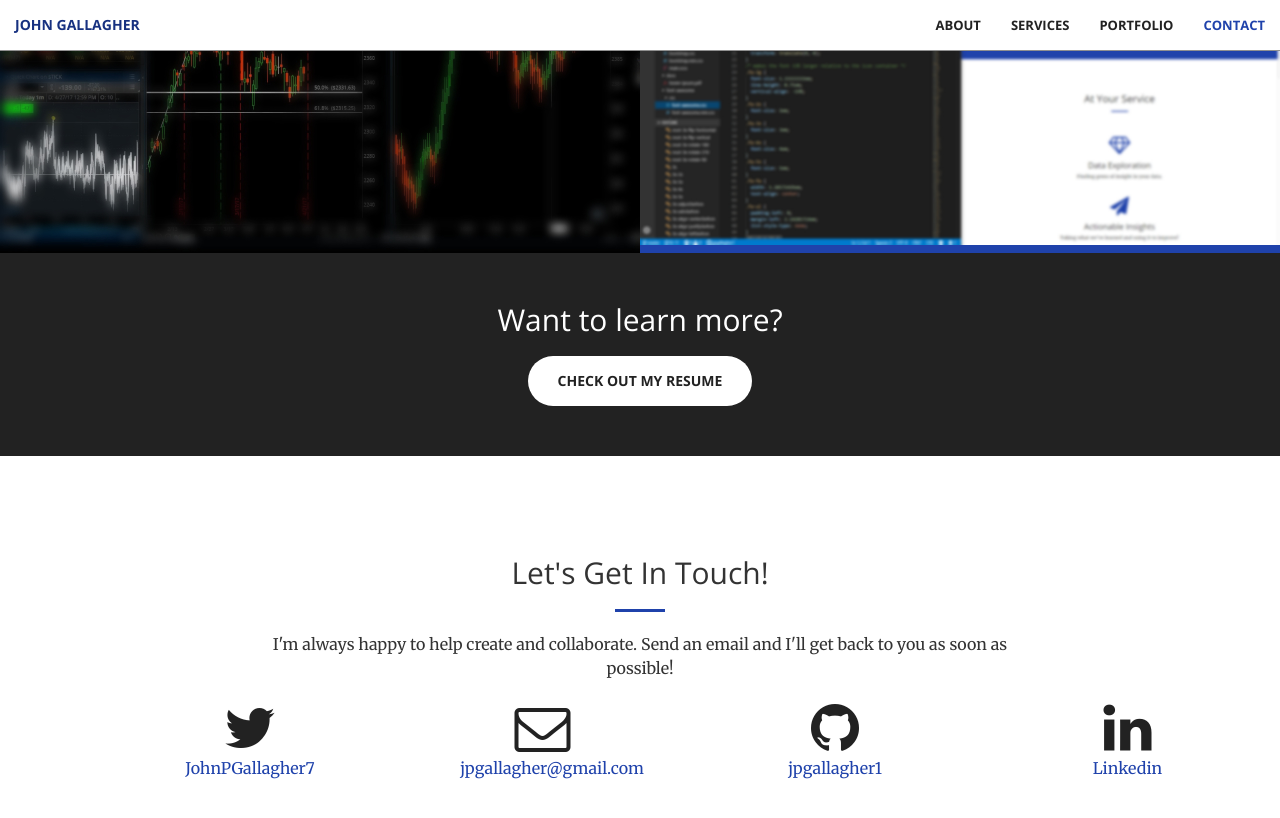
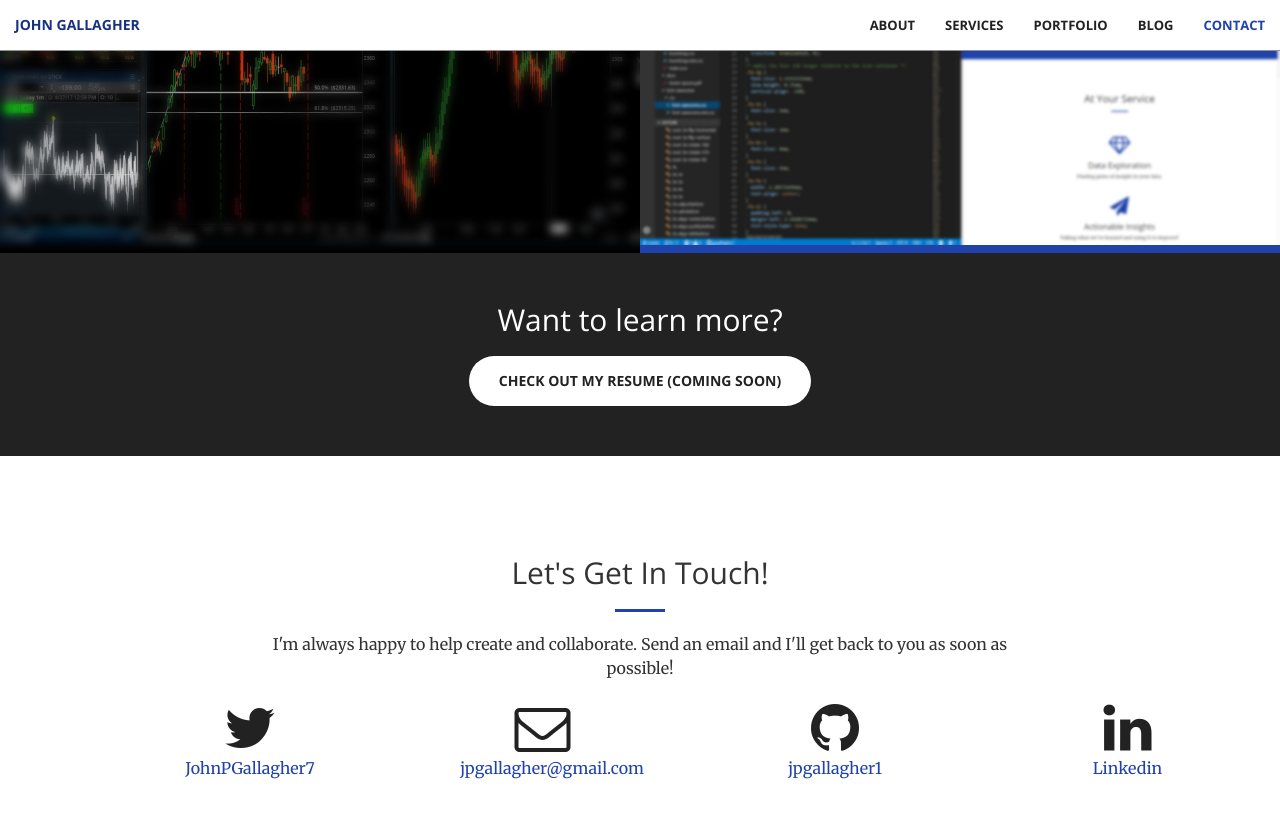
Before and after one commit to jpgallagher1/jpgallagher1.github.io, a Jekyll site: the page built from index.html, in a window 1280 px wide and 900 px high, scrolled down 1945 px. Shown: the top 818 px of the window. Built offline with Jekyll 4.4.1, drawn with Linux system fonts in a browser that asks for light colours.

Commit message:
added blog

```diff
--- a/_config.yml
+++ b/_config.yml
@@ -2,7 +2,7 @@
 title: John P Gallagher
 email: jpgallagher@gmail.com
 description: test test abc # this means to ignore newlines until "baseurl:"
-baseurl: "home" # the subpath of your site, e.g. /blog/
+baseurl: # the subpath of your site, e.g. /blog/
 url: "jpgallagher1.github.io" # the base hostname & protocol for your site
 
 twitter_username: JohnPGallagher7
--- a/_includes/nav.html
+++ b/_includes/nav.html
@@ -24,6 +24,9 @@
                     <a class="page-scroll" href="#portfolio">Portfolio</a>
                 </li>
                 <li>
+                    <a href="https://jpgallagher.github.io/blog/">Blog</a>
+                </li>
+                <li>
                     <a class="page-scroll" href="#contact">Contact</a>
                 </li>
             </ul>
--- a/_includes/resume.html
+++ b/_includes/resume.html
@@ -2,7 +2,7 @@
       <div class="container text-center">
           <div class="call-to-action">
               <h2>Want to learn more?</h2>
-              <a href="docs/lorem-ipsum.pdf" class="btn btn-default btn-xl wow tada">Check out my Resume</a>
+              <a href="docs/Coming-Soon.pdf" class="btn btn-default btn-xl wow tada">Check out my Resume (Coming Soon)</a>
           </div>
       </div>
   </aside>
```
Also changed, not shown: 2 other files.
